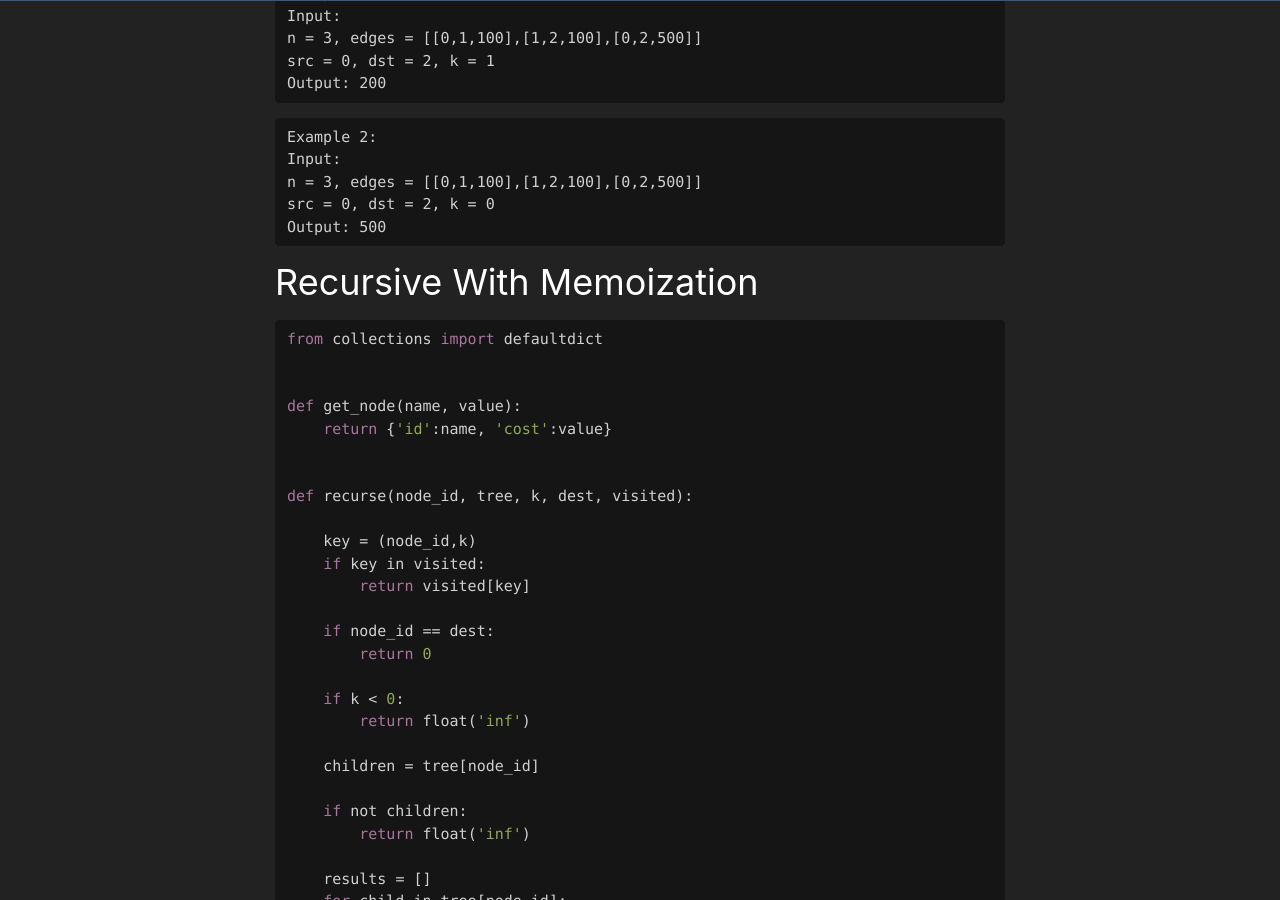
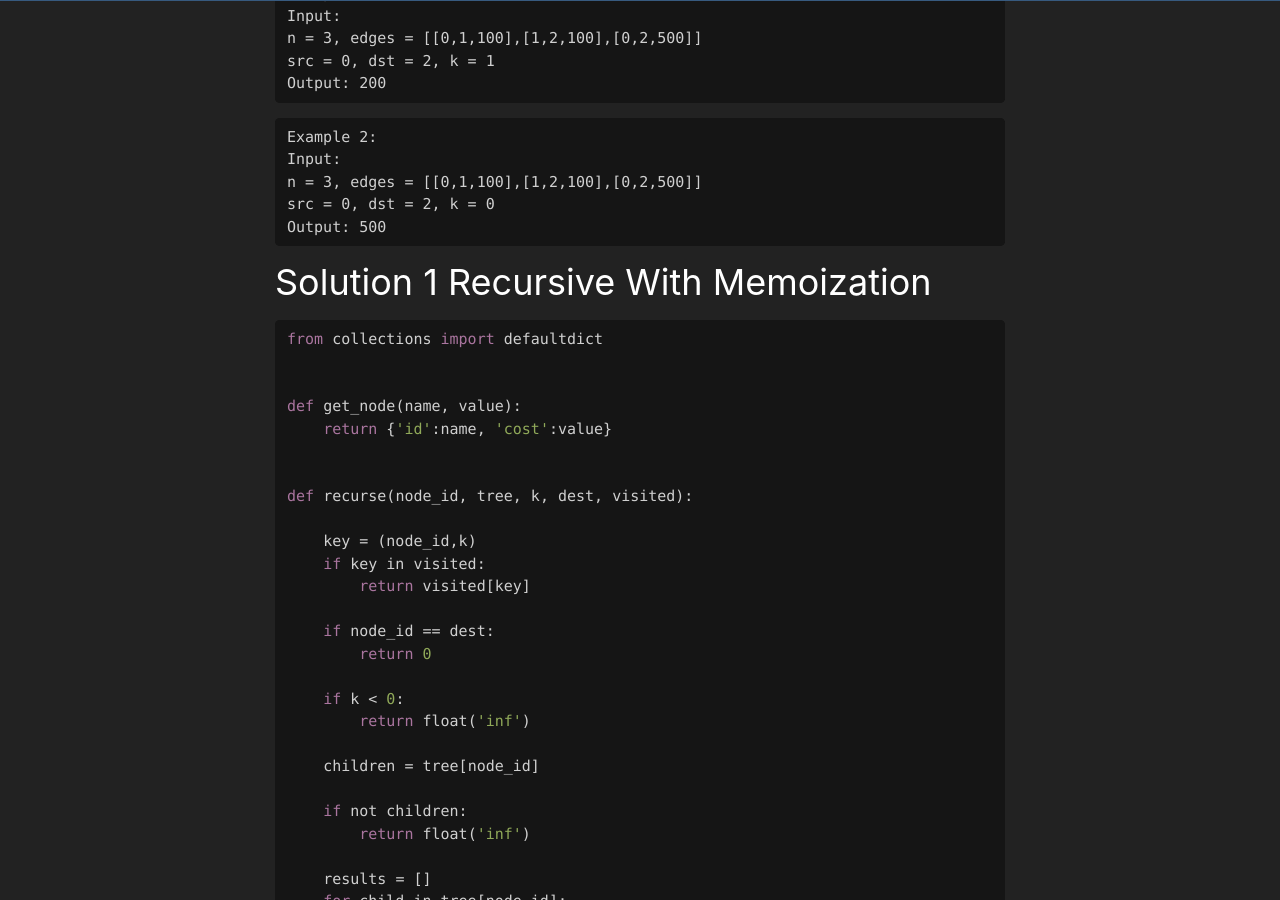
Before and after one commit to chicagopython/algosig, a Jekyll site: the page built from _posts/2020-05-07-cheapest-flights.md, in a window 1280 px wide and 900 px high, scrolled down 444 px. Built offline with Jekyll 4.4.1, drawn with Linux system fonts in a browser that asks for light colours; nearby versions of some CDN libraries; our own code applies the rules of GitHub Pages for plain Markdown files.

Commit message:
Update 2020-05-07-cheapest-flights.md

````diff
--- a/_posts/2020-05-07-cheapest-flights.md
+++ b/_posts/2020-05-07-cheapest-flights.md
@@ -31,7 +31,7 @@ src = 0, dst = 2, k = 0
 Output: 500
 ```
 
-## Recursive With Memoization
+## Solution 1 Recursive With Memoization
 
 ```python
 from collections import defaultdict
````
